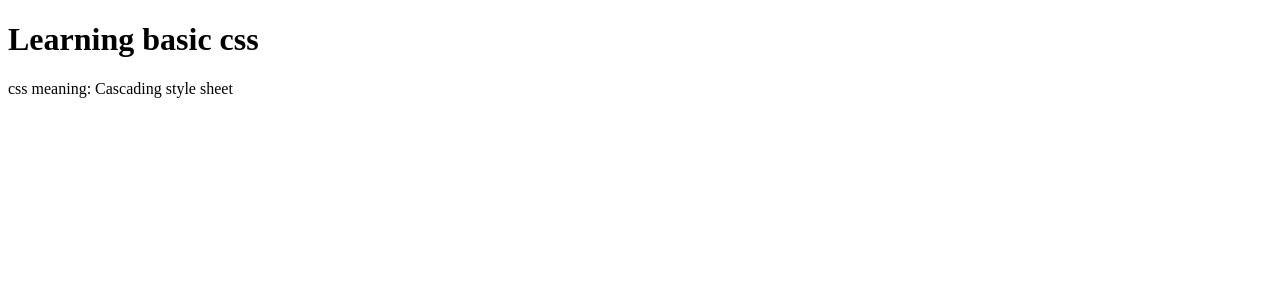
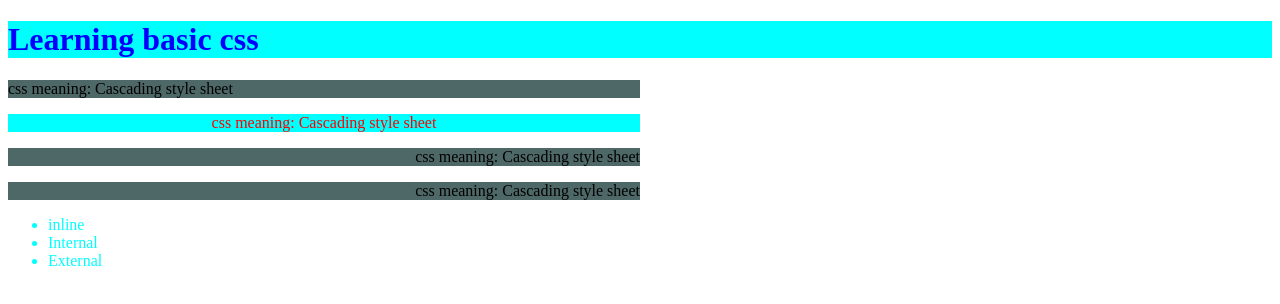
Before and after one commit to minajarifa/example-css, a plain HTML site: page index.html in a window 1280 px wide. Drawn offline with Linux system fonts and the light colour scheme.

Commit message:
class and id

```diff
--- a/index.html
+++ b/index.html
@@ -1,12 +1,38 @@
 <!DOCTYPE html>
 <html lang="en">
-<head>
-    <meta charset="UTF-8">
-    <meta name="viewport" content="width=device-width, initial-scale=1.0">
+  <head>
+    <meta charset="UTF-8" />
+    <meta name="viewport" content="width=device-width, initial-scale=1.0" />
     <title>Document</title>
-</head>
-<body>
-    <h1>Learning basic css</h1>
+    <style>
+        .player{
+            text-align: right;
+        }
+      #short {
+        color: red;
+        text-align: center;
+      }
+      li {
+        color: aqua;
+      }
+      p {
+        background-color: rgb(78, 103, 103);
+        width: 50%;
+      }
+    </style>
+  </head>
+  <body>
+    <h1 style="color: blue; background-color: aqua">Learning basic css</h1>
     <p>css meaning: Cascading style sheet</p>
-</body>
+    <p id="short" style="background-color: aqua">
+      css meaning: Cascading style sheet
+    </p>
+    <p class="player">css meaning: Cascading style sheet</p>
+    <p class="player">css meaning: Cascading style sheet</p>
+    <ul>
+      <li>inline</li>
+      <li>Internal</li>
+      <li>External</li>
+    </ul>
+  </body>
 </html>
```
